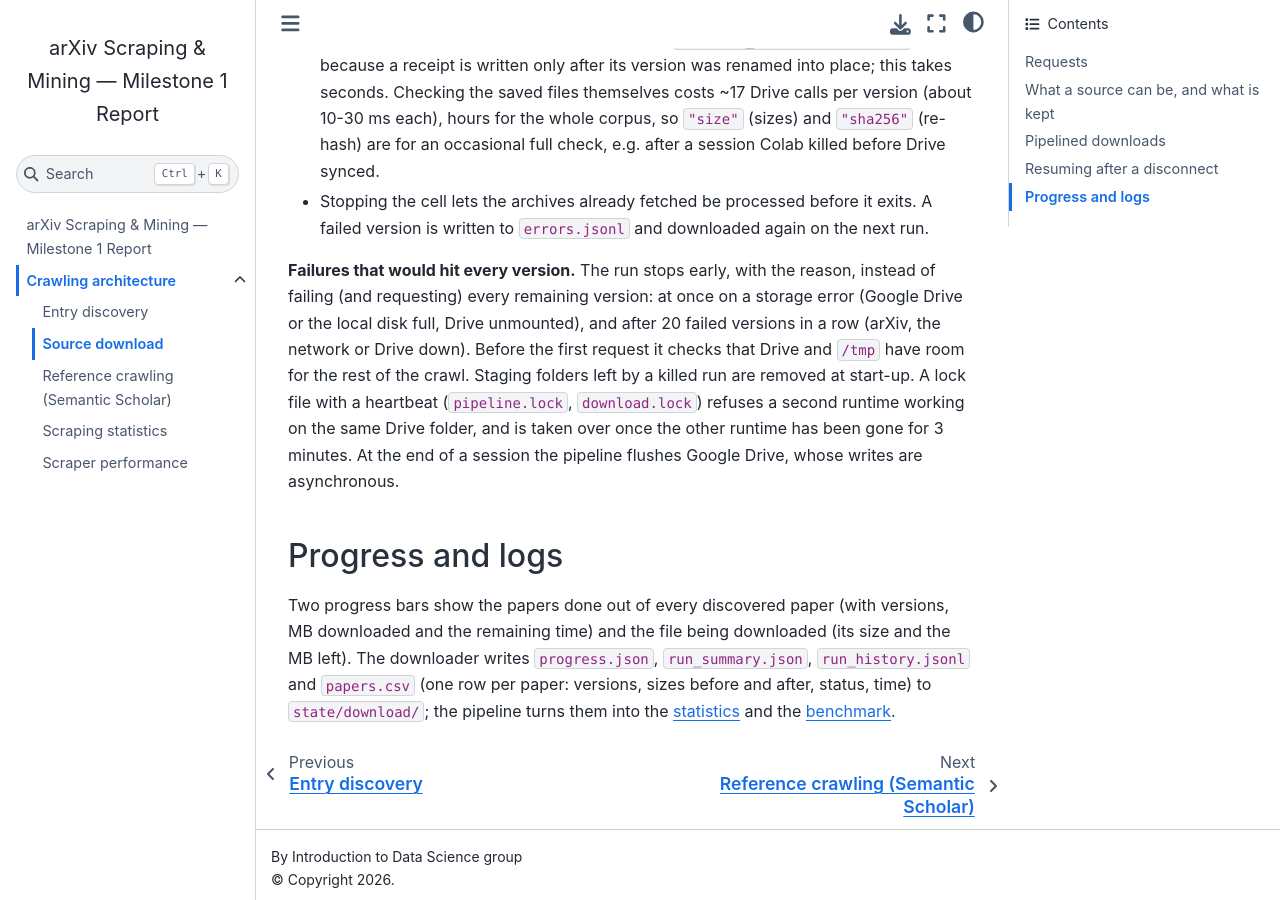
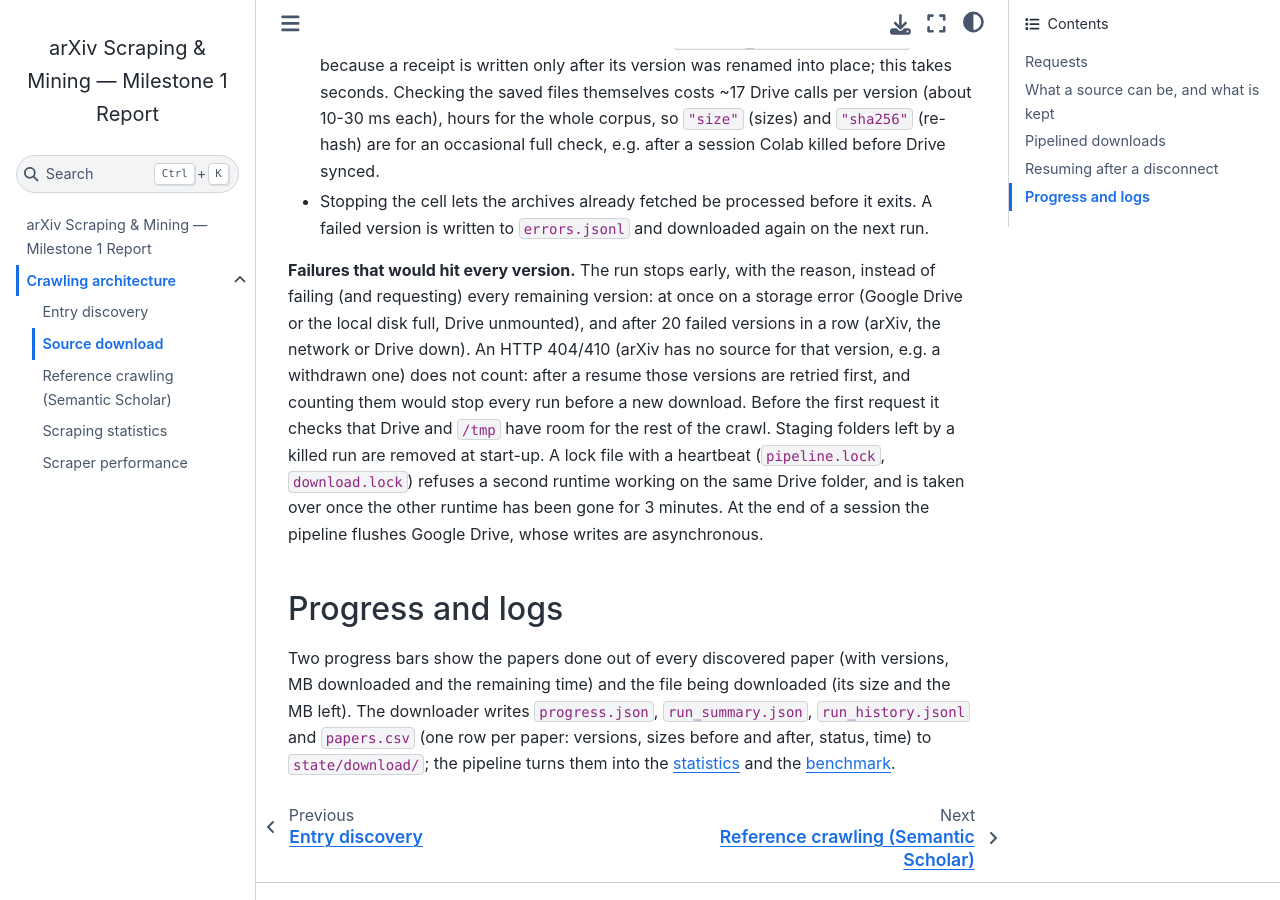
Before and after one commit to thinhelzan842/intro-ds-arxiv-project, a Jupyter Book: the page built from docs/milestone1/download.md, in a window 1280 px wide and 900 px high, scrolled down 2110 px. Built offline with Jupyter Book 1.0.4 settings and Sphinx 7.4.7 and the Sphinx Book theme 1.1.4, drawn with Linux system fonts in a browser that asks for light colours.

Commit message:
fix: 404 versions no longer trigger the consecutive-failure stop

```diff
--- a/docs/milestone1/download.md
+++ b/docs/milestone1/download.md
@@ -71,7 +71,9 @@ A free Colab session lasts at most about 12 hours, and the full crawl needs more
 
 **Failures that would hit every version.** The run stops early, with the reason, instead of failing (and
 requesting) every remaining version: at once on a storage error (Google Drive or the local disk full, Drive
-unmounted), and after 20 failed versions in a row (arXiv, the network or Drive down). Before the first request
+unmounted), and after 20 failed versions in a row (arXiv, the network or Drive down). An HTTP 404/410 (arXiv
+has no source for that version, e.g. a withdrawn one) does not count: after a resume those versions are retried
+first, and counting them would stop every run before a new download. Before the first request
 it checks that Drive and `/tmp` have room for the rest of the crawl. Staging folders left by a killed run are
 removed at start-up. A lock file with a heartbeat (`pipeline.lock`, `download.lock`) refuses a second runtime
 working on the same Drive folder, and is taken over once the other runtime has been gone for 3 minutes. At
```
Also changed, not shown: src/02_download.ipynb.
